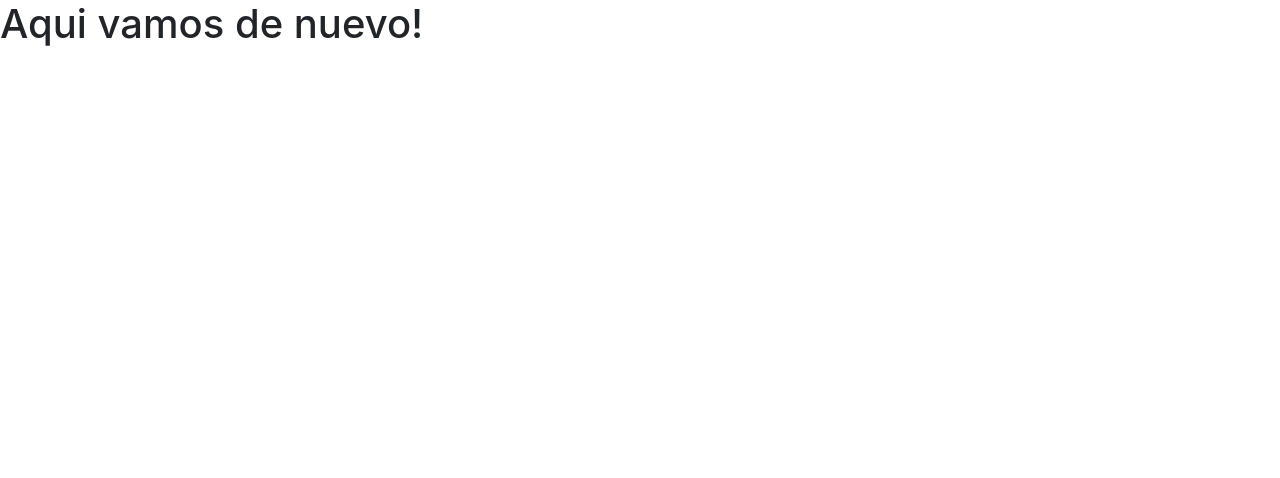
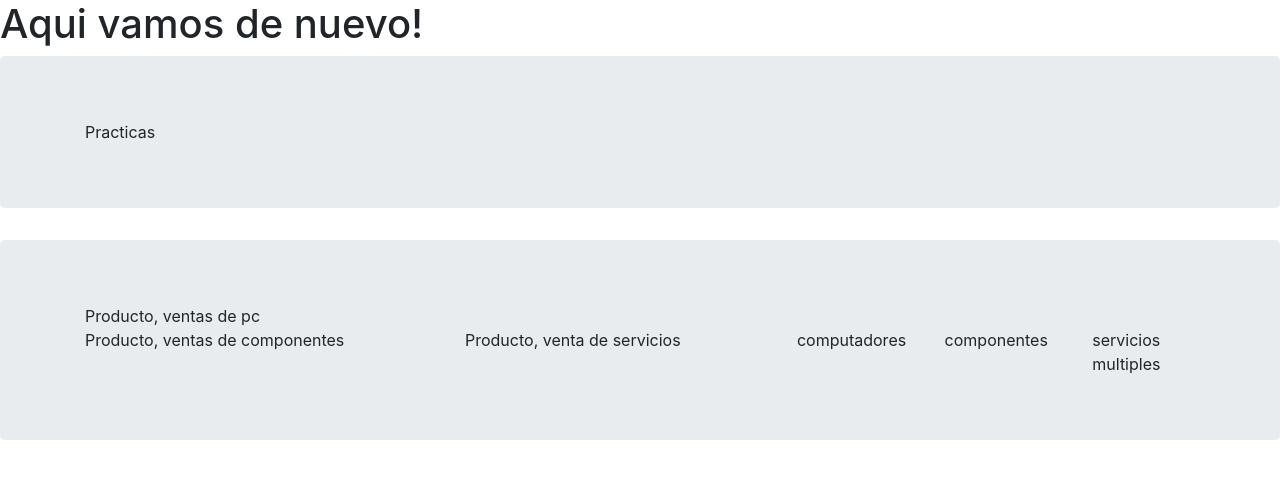
Before and after one commit to Eonesligth/new2021, a website: page index.html in a window 1280 px wide. Drawn offline with nearby package versions, Linux system fonts and the light colour scheme.

Commit message:
primeras  grillas

```diff
--- a/index.html
+++ b/index.html
@@ -11,8 +11,31 @@
 
     <title>Hola, pero no mundo</title>
   </head>
-  <body>
-    <h1>Aqui vamos de nuevo!</h1>
+   <h1>Aqui vamos de nuevo!</h1>
+
+   <body>
+
+    <div class="jumbotron">
+    <div class="container">
+    <div class="row">
+    <div class="col">Practicas</div>
+    </div>
+    </div>
+    </div>
+
+    <div class="jumbotron">
+    <div class="container">
+     <div class="row">
+    <div class="col-sm-9">Producto, ventas de pc</div>
+    <div class="col-sm-4">Producto, ventas de componentes</div>
+    <div class="col">Producto, venta de servicios</div>
+    <div class="row align-self-center">
+  	<div class="col-4">computadores </div>
+  	<div class="col-4"> componentes </div>
+  	<div class="col-4">servicios multiples</div>
+    </div>
+    </div>
+    </div>
 
     <!-- Optional JavaScript -->
     <!-- jQuery first, then Popper.js, then Bootstrap JS -->
```
